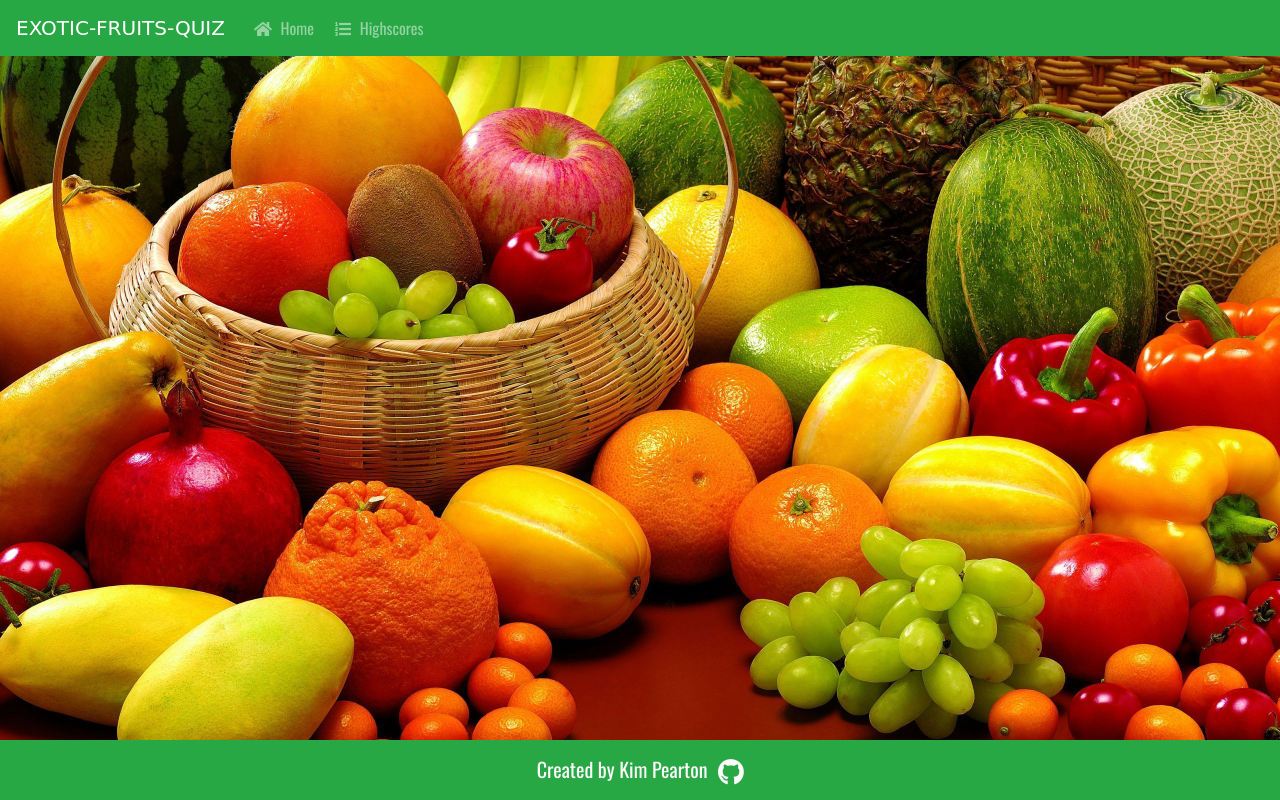
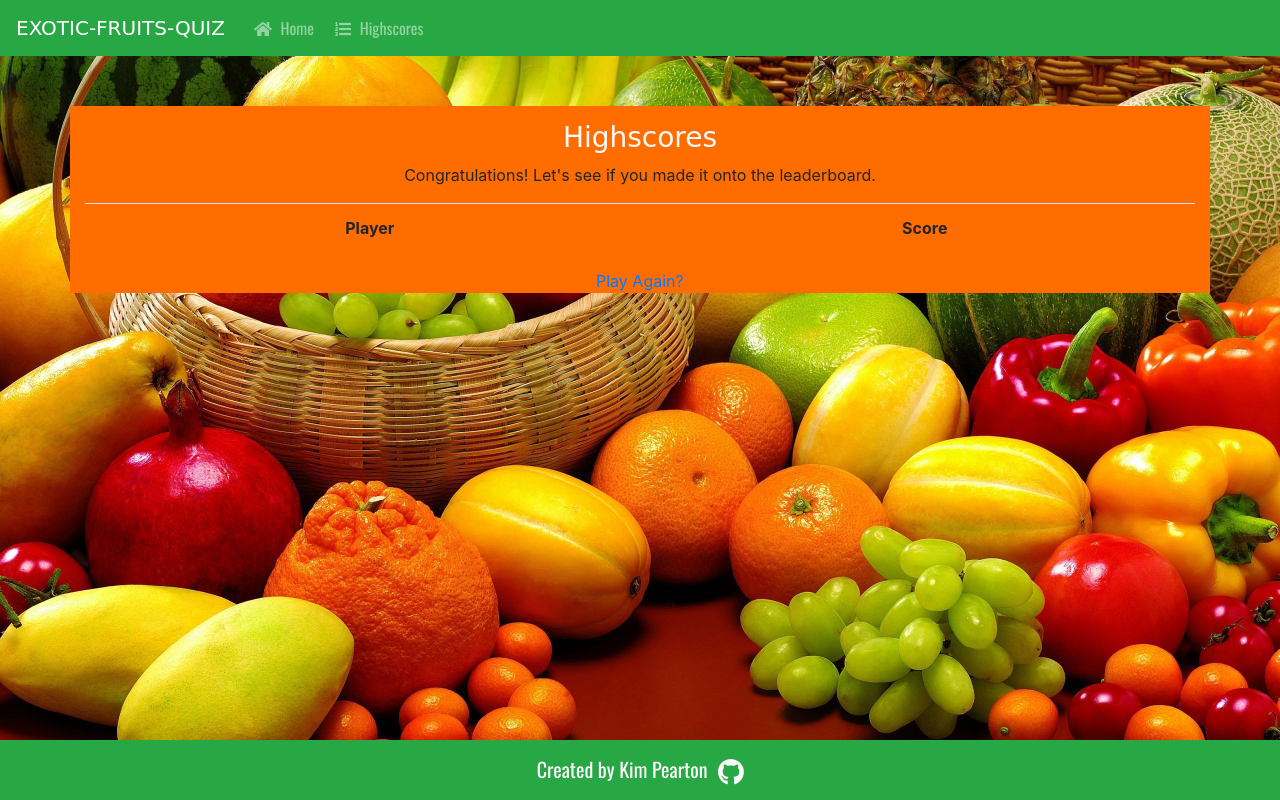
Before and after one commit to Code-Institute-Submissions/quiz, a Flask app: page /highscores in a window 1280 px wide. Run offline with Flask 2, Linux system fonts and the light colour scheme; lists and menus that the app fills with data are empty; some libraries are stand-ins or nearby versions; some web fonts are replaced.

Commit message:
Add score table to highscores.html

```diff
--- a/templates/highscores.html
+++ b/templates/highscores.html
@@ -1,6 +1,32 @@
 {% extends 'base.html' %}
 {% block content %}
 
-
+    <div class="container content-box">
+        <div class="row">
+            <div class="col-12 text-center">
+                <h3 class="text-center heading">Highscores</h3>
+                <p class="sentence">Congratulations! Let's see if you made it onto the leaderboard.</small>
+            </div>
+        </div>
+        <div class="text-center">
+            <table class="table table-hover">
+                <tr class="table-headings">
+                    <th scope="col">Player</th>
+                    <th scope="col">Score</th>
+                </tr>
+                {% for score in scores %}
+                <tr>
+                    <td>{{score[0]}}</td>
+                    <td>{{score[1]}}</td>
+                </tr>
+                {% endfor %}
+            </table>
+        </div>
+        <div class="row text-center">
+            <div class="col-12">
+                <a href="/" class="sentence play-again hvr-grow">Play Again?</a>
+            </div>
+        </div>
+    </div>
 
 {% endblock %}
```
